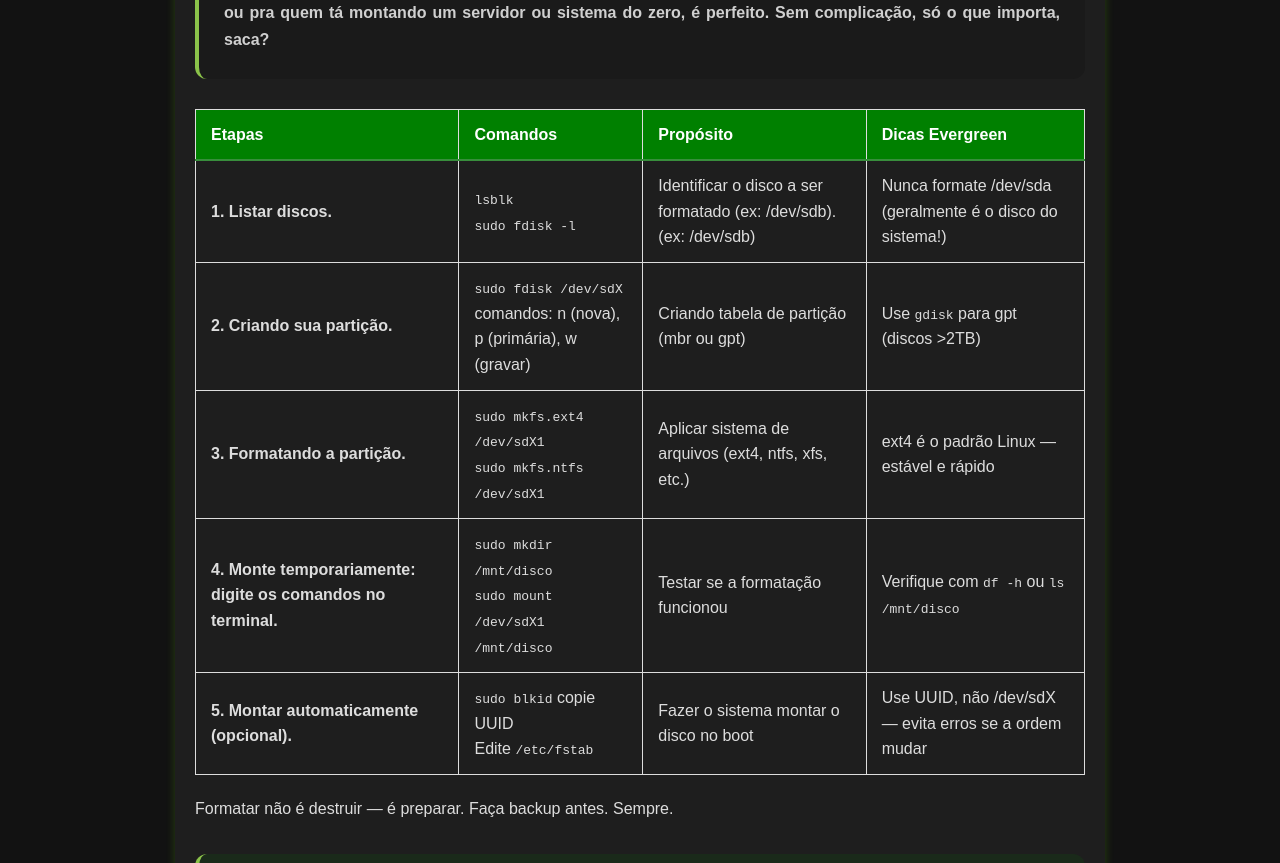
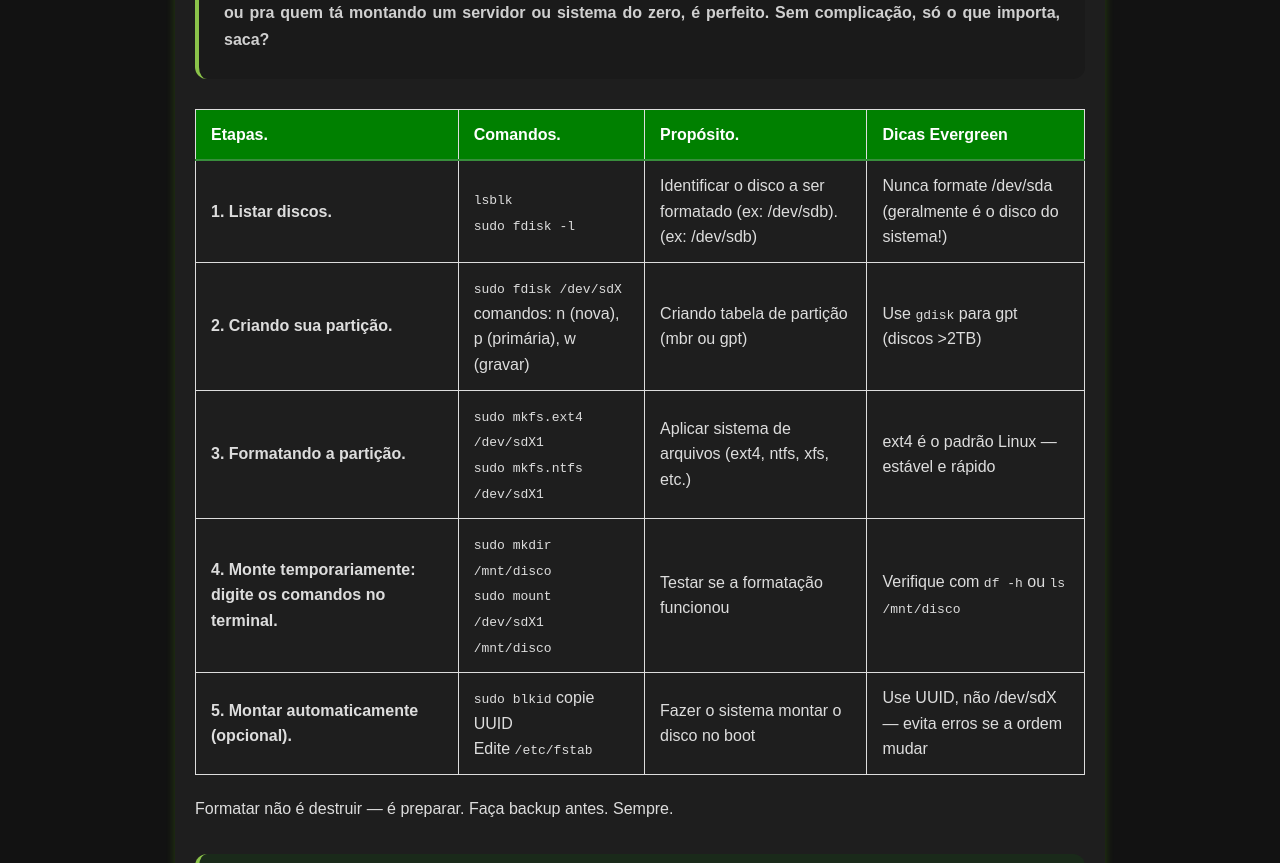
Before and after one commit to Piolinux/piolinux-site, a Jekyll site: the page built from _pages/formatar-hd-no-linux-guia-tecnico-passo-a-passo.md, in a window 1280 px wide. Shown: the part 550-1413 px from the top of the page. Built offline with Jekyll 4.4.1, drawn with Linux system fonts in a browser that asks for light colours.

```diff
--- a/_pages/formatar-hd-no-linux-guia-tecnico-passo-a-passo.md
+++ b/_pages/formatar-hd-no-linux-guia-tecnico-passo-a-passo.md
@@ -24,9 +24,9 @@ tags: [fdisk, mkfs, ext4, ntfs, fstab, uuid]
   <table class="evergreen-table">
     <thead>
       <tr>
-        <th>Etapas</th>
-        <th>Comandos</th>
-        <th>Propósito</th>
+        <th>Etapas.</th>
+        <th>Comandos.</th>
+        <th>Propósito.</th>
         <th>Dicas Evergreen</th>
       </tr>
     </thead>
```
